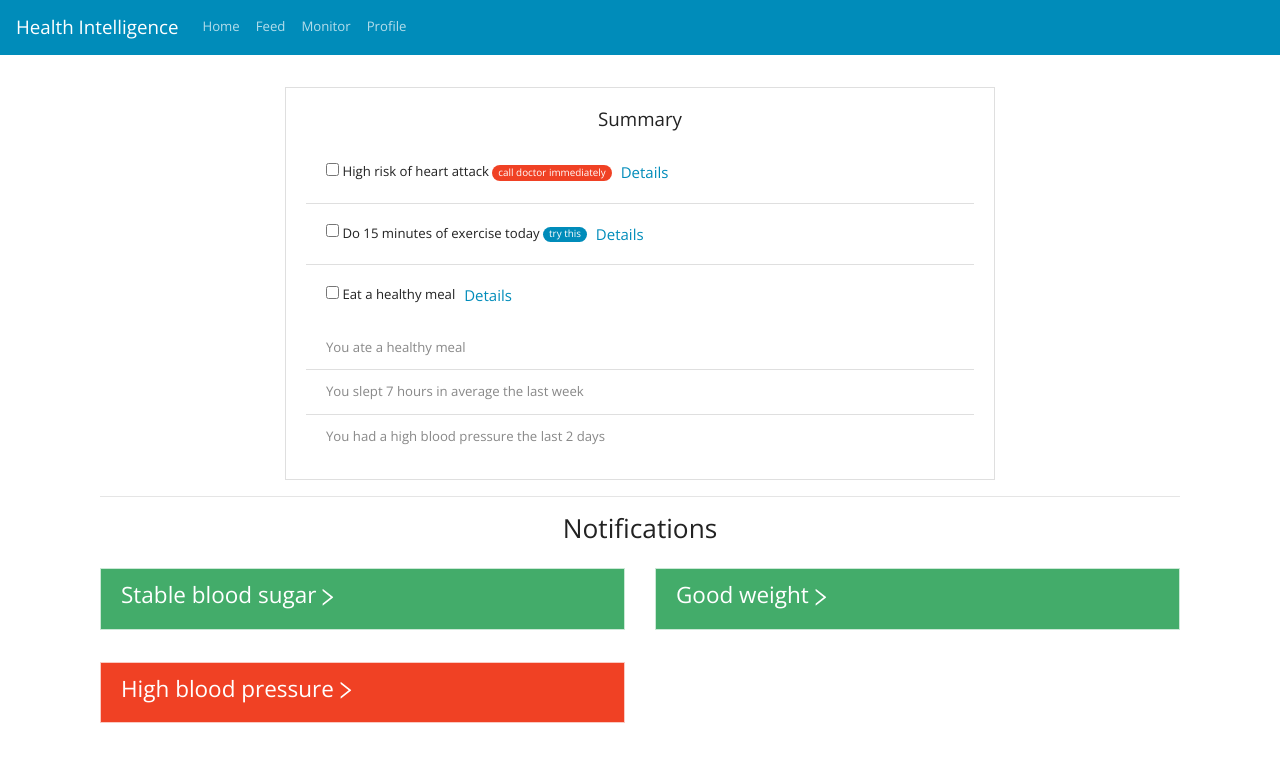
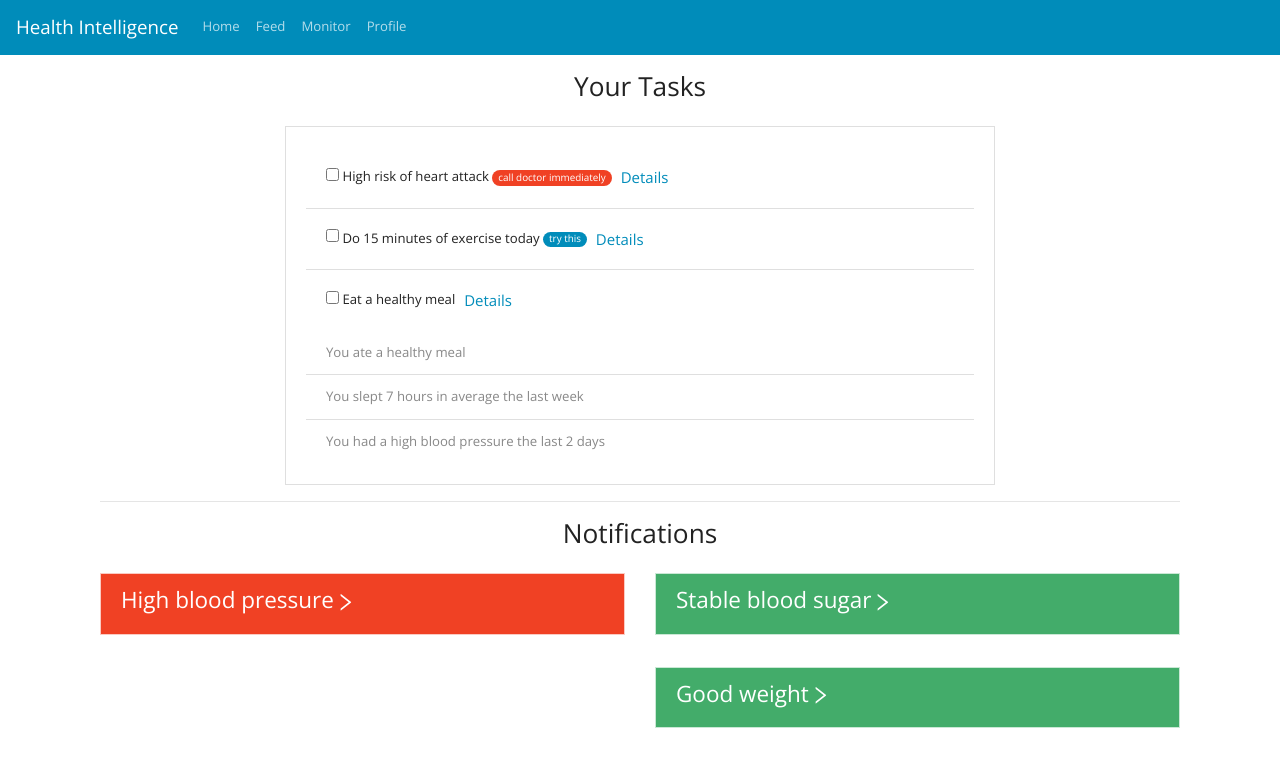
Before and after one commit to eduardvercaemer/itesm-hackathon-health-intelligence, a Next.js app: page /home in a window 1280 px wide. Shown: the top 766 px of the page. Built offline with nearby package versions, Linux system fonts and the light colour scheme.

Commit message:
improve: order of nots

```diff
--- a/components/main-dashboard.js
+++ b/components/main-dashboard.js
@@ -13,7 +13,7 @@ import { AiOutlineRight } from "react-icons/ai";
 import Link from "next/link";
 
 const Notification = ({ index, title, content, variant }) => (
-  <Col xs={12} md={6}>
+  <Col xs={12}>
     <Alert className="w-100 mt-3" variant={variant}>
       <Accordion.Toggle as={Alert.Heading} eventKey={index}>
         <>
@@ -32,7 +32,7 @@ const Notification = ({ index, title, content, variant }) => (
 );
 
 export default function MainDashboard() {
-  const notifications = [
+  const notificationsGood = [
     {
       title: "Stable blood sugar",
       content:
@@ -45,6 +45,8 @@ export default function MainDashboard() {
         "Your weigth has been adequate since you began doing X amount of exercise",
       variant: "success",
     },
+  ];
+  const notificationsBad = [
     {
       title: "High blood pressure",
       content: (
@@ -91,11 +93,11 @@ export default function MainDashboard() {
   // each name gets its own card with a dummy chart
   return (
     <Container>
+      <h3 className="text-center">Your Tasks</h3>
       <Row>
         <Col xs={12} md={8} className="mt-3 mx-auto">
           <Card className="h-100">
             <Card.Body>
-              <Card.Title className="text-center">Summary</Card.Title>
               <UserActions />
             </Card.Body>
           </Card>
@@ -104,9 +106,11 @@ export default function MainDashboard() {
 
       {divider}
 
+      <Row>
+        <Col xs={12} md={6} className="mx-auto">
           <Accordion>
             <Row>
-          {notifications.map((notification, index) => (
+              {notificationsBad.map((notification, index) => (
                 <Notification
                   index={`${index}`}
                   key={notification.title}
@@ -115,6 +119,21 @@ export default function MainDashboard() {
               ))}
             </Row>
           </Accordion>
+        </Col>
+        <Col xs={12} md={6} className="mx-auto">
+          <Accordion>
+            <Row>
+              {notificationsGood.map((notification, index) => (
+                <Notification
+                  index={`${index}`}
+                  key={notification.title}
+                  {...notification}
+                />
+              ))}
+            </Row>
+          </Accordion>
+        </Col>
+      </Row>
     </Container>
   );
 }
```
Lines whose indentation alone changed are shown as unchanged.
